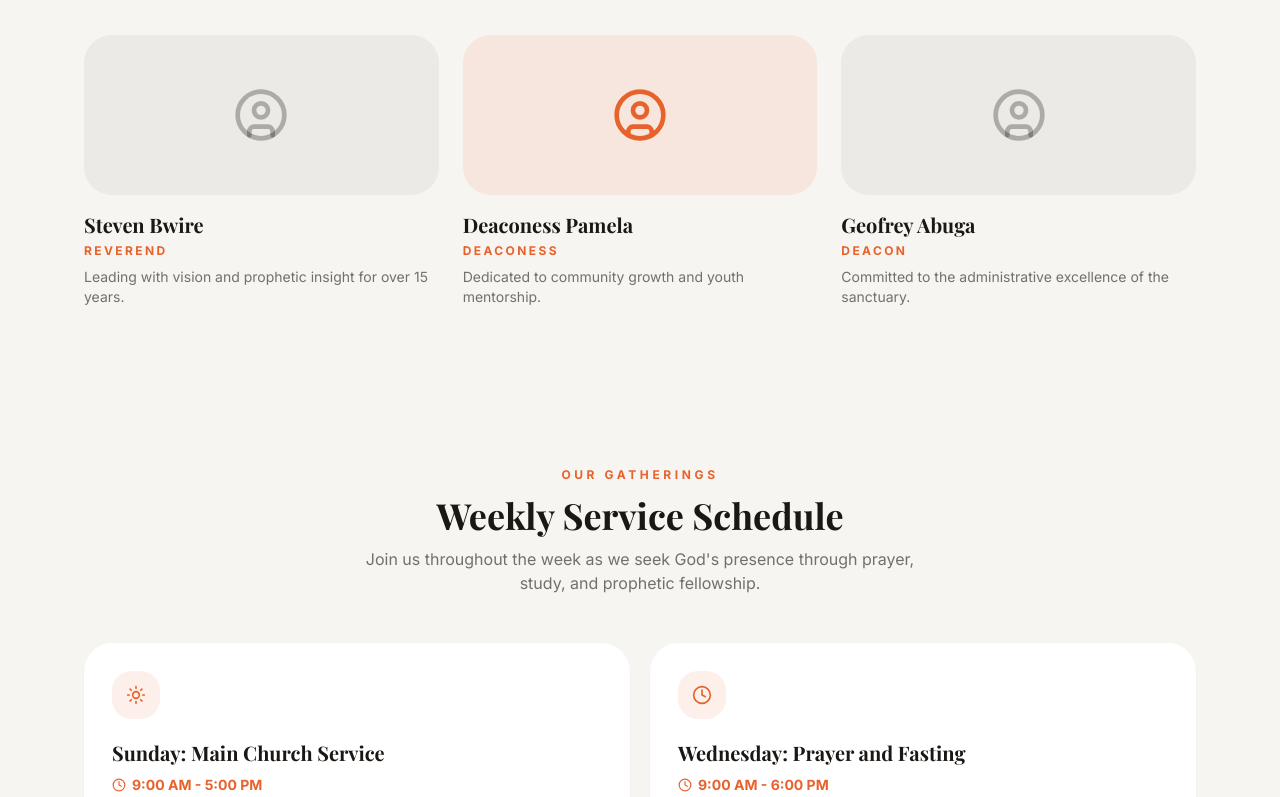
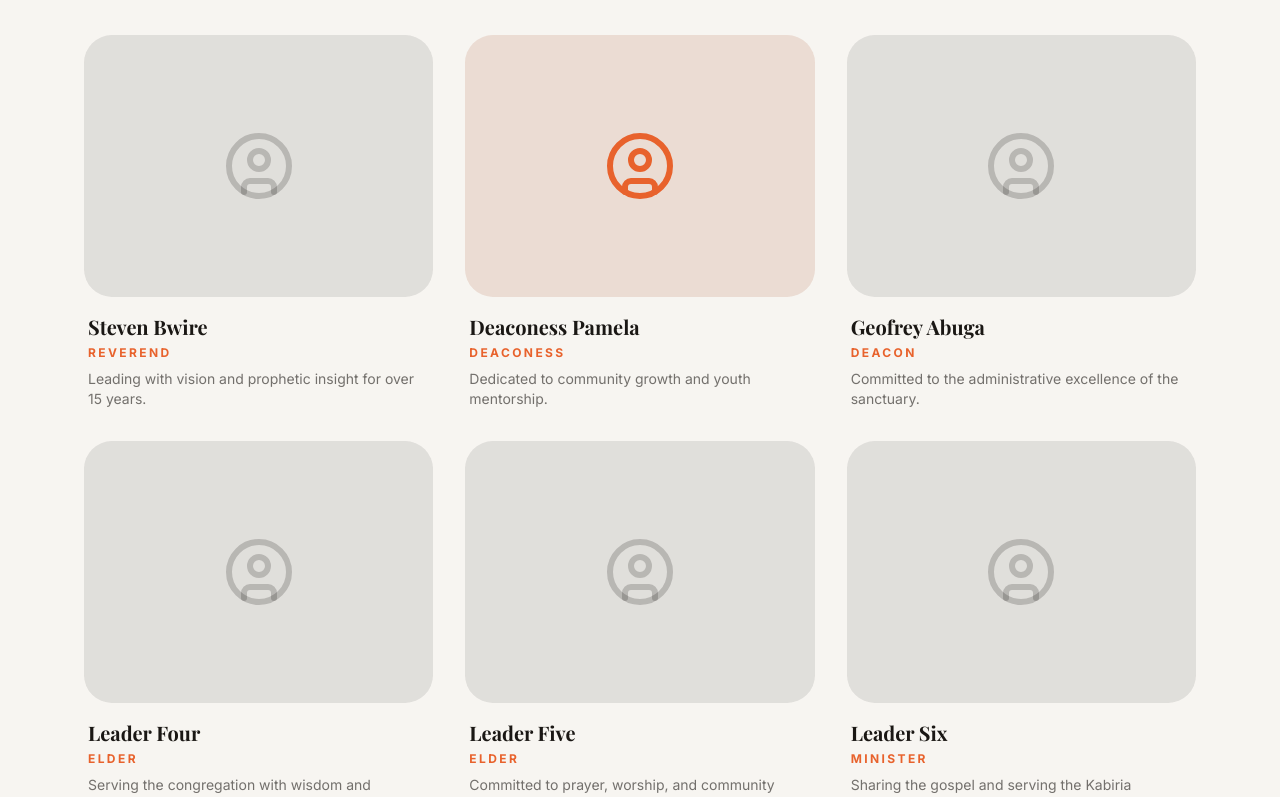
Before and after one commit to benngari/JPVC, a React (Vite) app in the folder frontend/: page /#/ in a window 1280 px wide. Shown: the part 1820-2617 px from the top of the page. Built offline with nearby package versions, Linux system fonts and the light colour scheme; no server answers; a web font is replaced by a local one.

Commit message:
Add 6 leaders grid with photo support

```diff
--- a/frontend/src/components/Leadership.jsx
+++ b/frontend/src/components/Leadership.jsx
@@ -5,19 +5,37 @@ const LEADERS = [
     name: 'Steven Bwire',
     role: 'REVEREND',
     bio: 'Leading with vision and prophetic insight for over 15 years.',
-    highlight: false,
+    photo: '',
   },
   {
     name: 'Deaconess Pamela',
     role: 'DEACONESS',
     bio: 'Dedicated to community growth and youth mentorship.',
-    highlight: true,
+    photo: '',
   },
   {
     name: 'Geofrey Abuga',
     role: 'DEACON',
     bio: 'Committed to the administrative excellence of the sanctuary.',
-    highlight: false,
+    photo: '',
+  },
+  {
+    name: 'Leader Four',
+    role: 'ELDER',
+    bio: 'Serving the congregation with wisdom and dedication.',
+    photo: '',
+  },
+  {
+    name: 'Leader Five',
+    role: 'ELDER',
+    bio: 'Committed to prayer, worship, and community outreach.',
+    photo: '',
+  },
+  {
+    name: 'Leader Six',
+    role: 'MINISTER',
+    bio: 'Sharing the gospel and serving the Kabiria community.',
+    photo: '',
   },
 ]
 
@@ -25,26 +43,39 @@ export default function Leadership() {
   return (
     <section className="mx-auto max-w-6xl px-5 py-20 text-center">
       <h2 className="font-serif text-3xl font-bold sm:text-4xl">Our Leadership</h2>
-      <p className="mt-3 text-ink/60 dark:text-cream/60">Dedicated servants following the call of God.</p>
+      <p className="mt-3 text-ink/60 dark:text-cream/60">
+        Dedicated servants following the call of God.
+      </p>
 
-      <div className="mt-12 grid gap-6 sm:grid-cols-3">
-        {LEADERS.map((leader) => (
-          <div key={leader.name} className="text-left">
-            <div
-              className={`flex h-40 items-center justify-center rounded-3xl ${
-                leader.highlight
-                  ? 'bg-accent/10 dark:bg-accent/20'
-                  : 'bg-ink/5 dark:bg-cream/10'
-              }`}
-            >
-              <UserCircle
-                size={56}
-                className={leader.highlight ? 'text-accent' : 'text-ink/30 dark:text-cream/30'}
-              />
+      <div className="mt-12 grid gap-8 sm:grid-cols-2 lg:grid-cols-3">
+        {LEADERS.map((leader, i) => (
+          <div key={leader.name} className="text-left group">
+            {/* Photo */}
+            <div className="relative overflow-hidden rounded-3xl bg-ink/5 dark:bg-cream/10 aspect-[4/3]">
+              {leader.photo ? (
+                <img
+                  src={leader.photo}
+                  alt={leader.name}
+                  className="h-full w-full object-cover object-top transition-transform duration-500 group-hover:scale-105"
+                />
+              ) : (
+                <div className={`flex h-full items-center justify-center ${
+                  i === 1 ? 'bg-accent/10 dark:bg-accent/20' : 'bg-ink/5 dark:bg-cream/10'
+                }`}>
+                  <UserCircle
+                    size={72}
+                    className={i === 1 ? 'text-accent' : 'text-ink/20 dark:text-cream/20'}
+                  />
+                </div>
+              )}
             </div>
-            <h3 className="mt-4 font-serif text-xl font-bold">{leader.name}</h3>
-            <p className="mt-1 text-xs font-bold tracking-[0.2em] text-accent">{leader.role}</p>
-            <p className="mt-2 text-sm text-ink/60 dark:text-cream/60">{leader.bio}</p>
+
+            {/* Info */}
+            <div className="mt-4 px-1">
+              <h3 className="font-serif text-xl font-bold">{leader.name}</h3>
+              <p className="mt-1 text-xs font-bold tracking-[0.2em] text-accent">{leader.role}</p>
+              <p className="mt-2 text-sm text-ink/60 dark:text-cream/60">{leader.bio}</p>
+            </div>
           </div>
         ))}
       </div>
```
